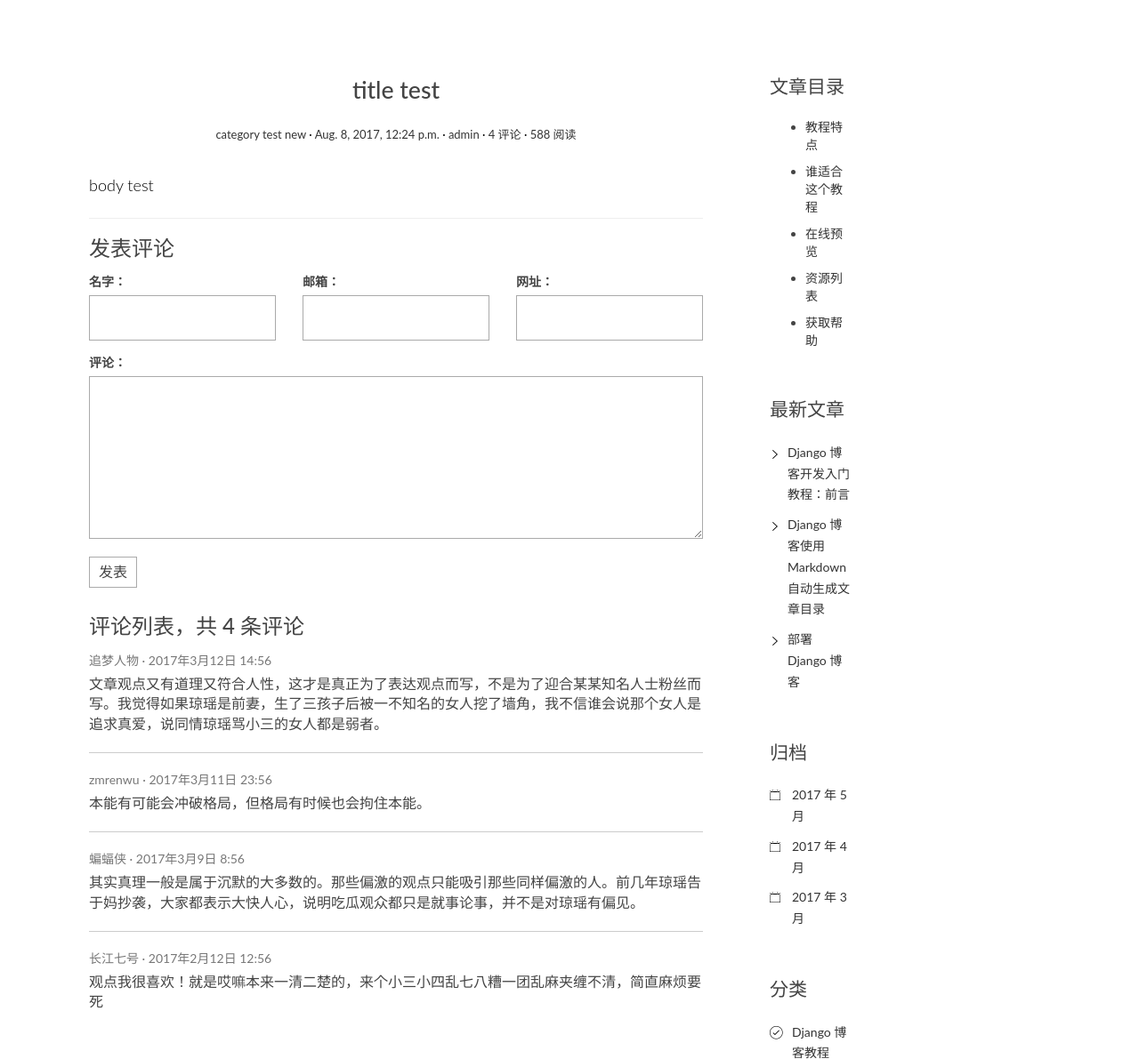
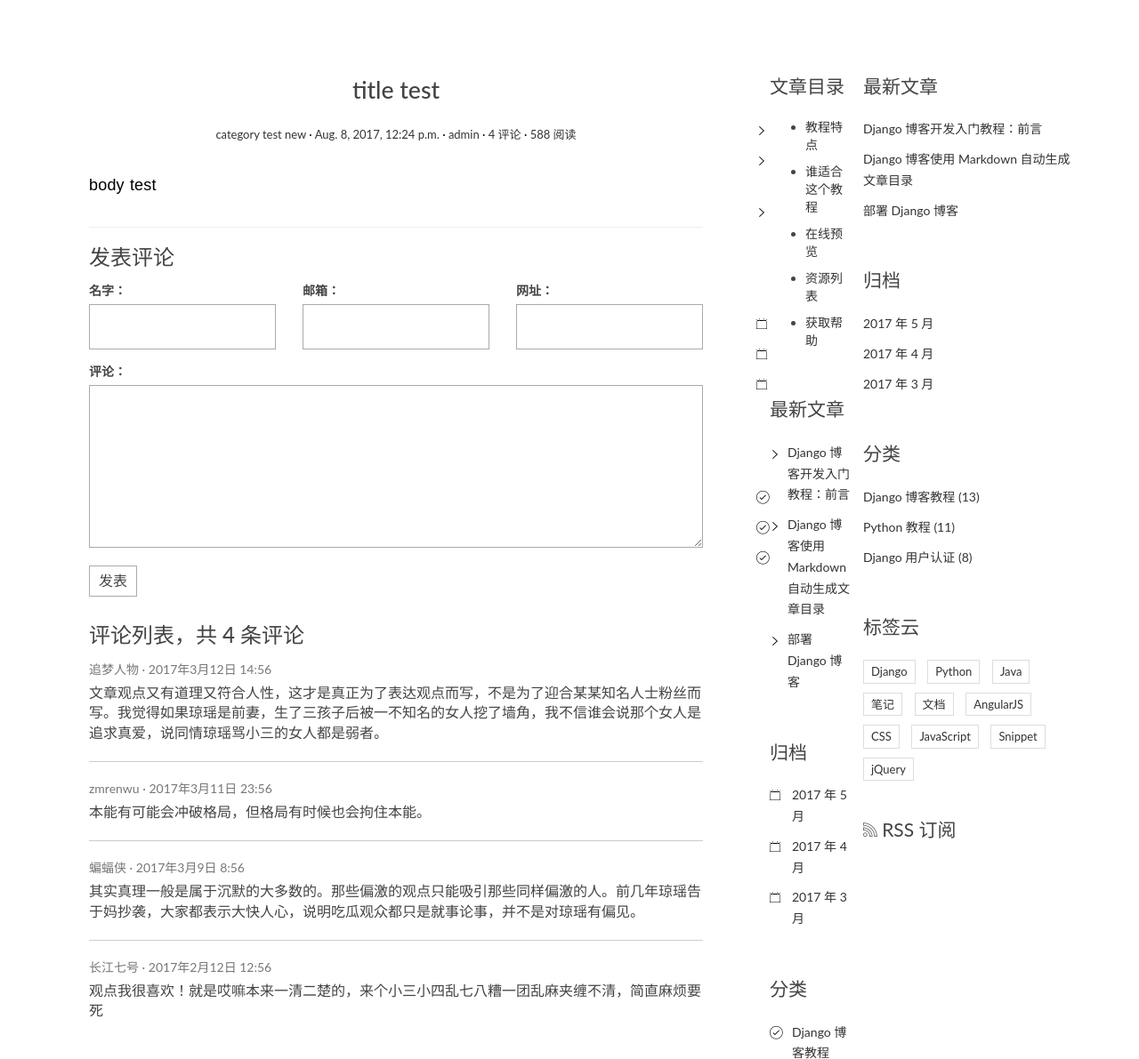
Before and after one commit to DeMingLiu/blog, a Django app: page /post/1/ in a window 1280 px wide. Shown: the part 91-1282 px from the top of the page at 89% size. Run offline with Django 3.2, Linux system fonts and the light colour scheme; data comes from the database, SQL or seed files in the repository; both versions use the stored data as it was after the commit; some libraries are stand-ins or nearby versions.

Commit message:
Commit a good

```diff
--- a/blog/views.py
+++ b/blog/views.py
@@ -1,6 +1,6 @@
 # -*- coding: utf-8 -*-
 from __future__ import unicode_literals
-
+import markdown
 from django.shortcuts import render, get_object_or_404
 from django.http import HttpResponse
 from .models import Post
@@ -12,4 +12,9 @@
 
 def detail(request, pk):
     post = get_object_or_404(Post, pk=pk)
+    post.body = markdown.markdown(post.body,
+                                        extensions = [
+                                            'markdown.extensions.extra',
+                                            'markdown.extensions.codehilite',
+                                            'markdown.extensions.toc'])
     return render(request, 'blog/detail.html', context = { 'post': post })
--- a/blogproject/settings.py
+++ b/blogproject/settings.py
@@ -38,6 +38,7 @@
     'django.contrib.messages',
     'django.contrib.staticfiles',
     'blog',
+    'comments',
 ]
 
 MIDDLEWARE = [
--- a/templates/base.html
+++ b/templates/base.html
@@ -1,8 +1,10 @@
 {% load staticfiles %}
+{% load blog_tags %}
+
 <!DOCTYPE html>
 <html>
 <head>
-    <title>Black &amp; White</title>
+    <title>lmd own blog </title>
 
     <!-- meta -->
     <meta charset="UTF-8">
@@ -13,6 +15,7 @@
     <link rel="stylesheet" href="http://code.ionicframework.com/ionicons/2.0.1/css/ionicons.min.css">
     <link rel="stylesheet" href="{% static 'blog/css/pace.css' %}">
     <link rel="stylesheet" href="{% static 'blog/css/custom.css' %}">
+    <link rel="stylesheet" href="{% static 'blog/ccs/highlight/tango.css' %}">
 
     <!-- js -->
     <script src="{% static 'blog/js/jquery-2.1.3.min.js' %}"></script>
@@ -20,7 +23,6 @@
     <script src="{% static 'blog/js/pace.min.js' %}"></script>
     <script src="{% static 'blog/js/modernizr.custom.js' %}"></script>
 </head>
-
 <body>
 <div class="container">
     <header id="site-header">
@@ -67,13 +69,96 @@
     <div class="container">
         <div class="row">
             <main class="col-md-8">
-            {% block main %}
-            {% endblock main %}
+                {% block main %}
+                {% endblock main %}
             </main>
+
             <aside class="col-md-4">
-            {% block toc %}
-            {% endblock toc %}
+              {% block toc %}
+              {% endblock toc %}
 
+                <div class="widget widget-recent-posts">
+                    <h3 class="widget-title">最新文章</h3>
+                    <ul>
+                        <li>
+                            <a href="#">Django 博客开发入门教程：前言</a>
+                        </li>
+                        <li>
+                            <a href="#">Django 博客使用 Markdown 自动生成文章目录</a>
+                        </li>
+                        <li>
+                            <a href="#">部署 Django 博客</a>
+                        </li>
+                    </ul>
+                </div>
+                <div class="widget widget-archives">
+                    <h3 class="widget-title">归档</h3>
+                    <ul>
+                        <li>
+                            <a href="#">2017 年 5 月</a>
+                        </li>
+                        <li>
+                            <a href="#">2017 年 4 月</a>
+                        </li>
+                        <li>
+                            <a href="#">2017 年 3 月</a>
+                        </li>
+                    </ul>
+                </div>
+
+                <div class="widget widget-category">
+                    <h3 class="widget-title">分类</h3>
+                    <ul>
+                        <li>
+                            <a href="#">Django 博客教程 <span class="post-count">(13)</span></a>
+                        </li>
+                        <li>
+                            <a href="#">Python 教程 <span class="post-count">(11)</span></a>
+                        </li>
+                        <li>
+                            <a href="#">Django 用户认证 <span class="post-count">(8)</span></a>
+                        </li>
+                    </ul>
+                </div>
+
+                <div class="widget widget-tag-cloud">
+                    <h3 class="widget-title">标签云</h3>
+                    <ul>
+                        <li>
+                            <a href="#">Django</a>
+                        </li>
+                        <li>
+                            <a href="#">Python</a>
+                        </li>
+                        <li>
+                            <a href="#">Java</a>
+                        </li>
+                        <li>
+                            <a href="#">笔记</a>
+                        </li>
+                        <li>
+                            <a href="#">文档</a>
+                        </li>
+                        <li>
+                            <a href="#">AngularJS</a>
+                        </li>
+                        <li>
+                            <a href="#">CSS</a>
+                        </li>
+                        <li>
+                            <a href="#">JavaScript</a>
+                        </li>
+                        <li>
+                            <a href="#">Snippet</a>
+                        </li>
+                        <li>
+                            <a href="#">jQuery</a>
+                        </li>
+                    </ul>
+                </div>
+                <div class="rss">
+                    <a href=""><span class="ion-social-rss-outline"></span> RSS 订阅</a>
+                </div>
             </aside>
         </div>
     </div>
@@ -104,7 +189,7 @@
     </nav>
 </div>
 
-<script src="{% static 'blog/js/script.js' %}"></script>
+<script src="js/script.js"></script>
 
 </body>
 </html>
--- a/templates/blog/detail.html
+++ b/templates/blog/detail.html
@@ -15,7 +15,7 @@
                         </div>
                     </header>
                     <div class="entry-content clearfix">
-                    {{ post.body }}
+                    {{ post.body|safe}}
                     </div>
                 </article>
                 <section class="comment-area" id="comment-area">
--- a/templates/blog/index.html
+++ b/templates/blog/index.html
@@ -1,5 +1,4 @@
 {% extends 'base.html' %}
-
 
 {% block main %}
             {% for post in post_list %}
```
Also changed, not shown: blog/templatetags/blog_tags.py (added, +22 -0 lines), blog/templatetags/__init__.py (added), db.sqlite3. Lines whose indentation alone changed are shown as unchanged.
